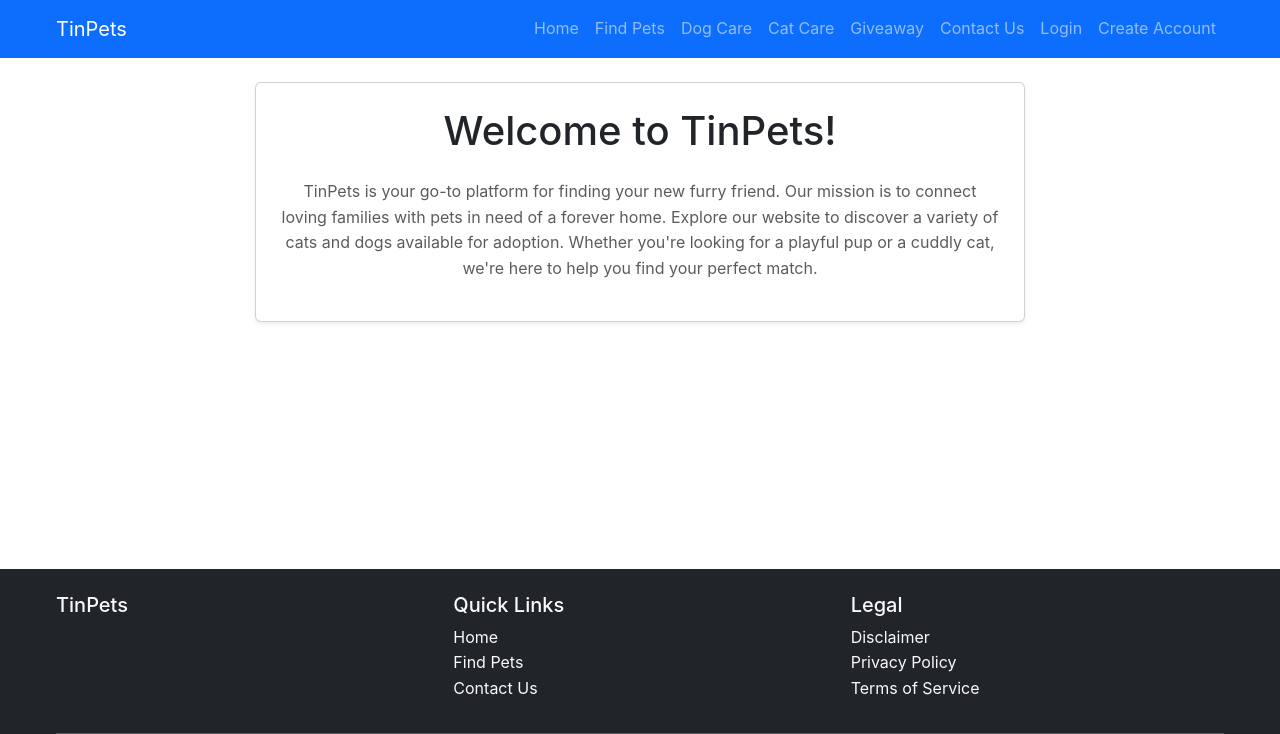
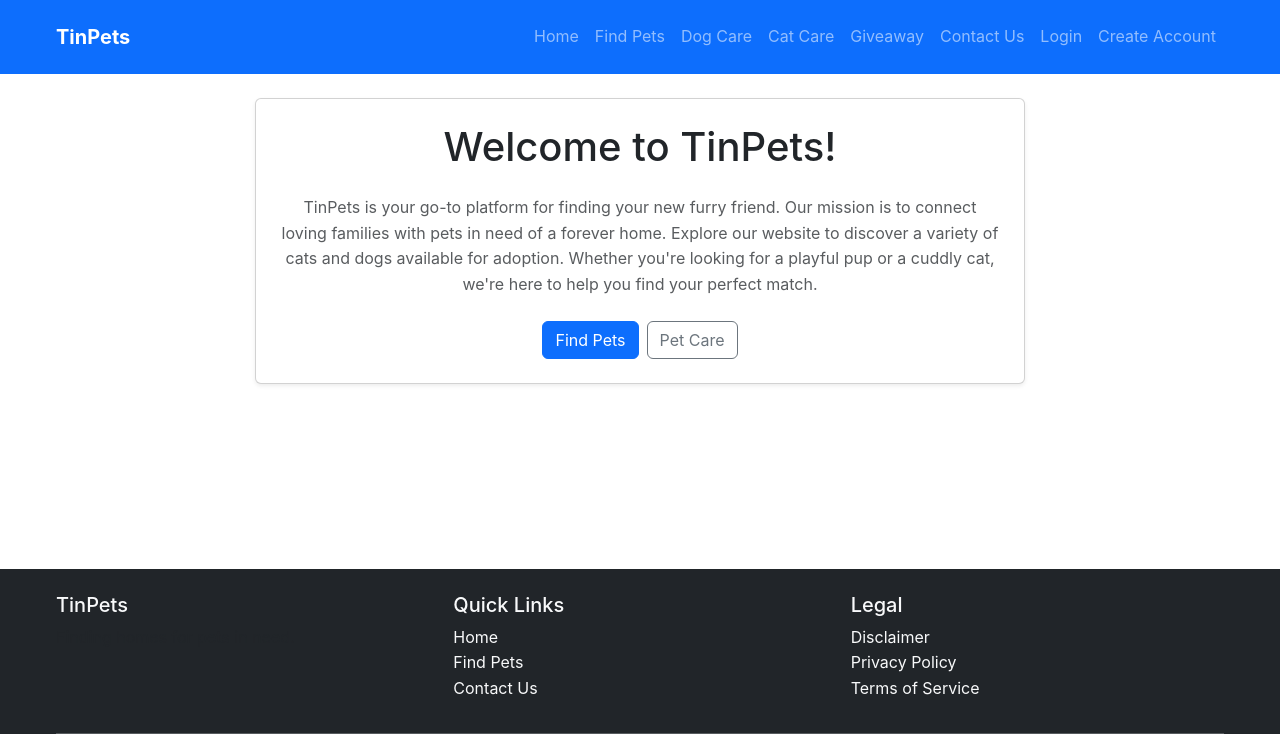
Before and after one commit to salimaammarr/TinPets, a React (Create React App) app in the folder frontend-react/: page / in a window 1280 px wide. Shown: the top 734 px of the page. Built offline with nearby package versions, Linux system fonts and the light colour scheme.

Commit message:
Update components to better match original styling using Bootstrap classes

```diff
--- a/frontend-react/src/components/Header.tsx
+++ b/frontend-react/src/components/Header.tsx
@@ -7,10 +7,10 @@ const Header: React.FC = () => {
   const handleNavCollapse = () => setIsNavCollapsed(!isNavCollapsed);
 
   return (
-    <header className="bg-primary text-white">
+    <header className="bg-primary text-white py-2">
       <nav className="navbar navbar-expand-lg navbar-dark">
         <div className="container">
-          <Link className="navbar-brand" to="/">
+          <Link className="navbar-brand fw-bold" to="/">
             TinPets
           </Link>
           <button
--- a/frontend-react/src/pages/Home.tsx
+++ b/frontend-react/src/pages/Home.tsx
@@ -1,4 +1,5 @@
 import React from "react";
+import { Link } from "react-router-dom";
 
 const Home: React.FC = () => {
   return (
@@ -16,6 +17,14 @@ const Home: React.FC = () => {
                 looking for a playful pup or a cuddly cat, we're here to help
                 you find your perfect match.
               </p>
+              <div className="text-center mt-4">
+                <Link to="/find-pets" className="btn btn-primary me-2">
+                  Find Pets
+                </Link>
+                <Link to="/dog-care" className="btn btn-outline-secondary">
+                  Pet Care
+                </Link>
+              </div>
             </div>
           </div>
         </div>
```
